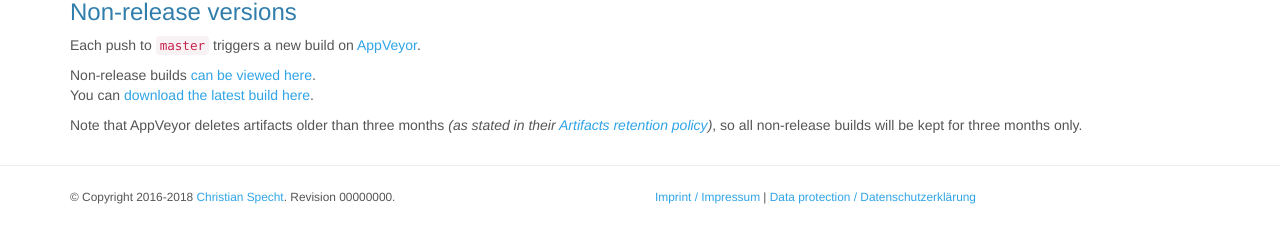
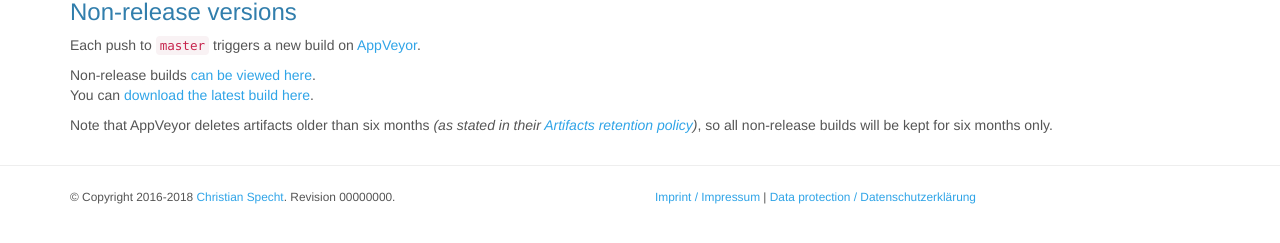
Before and after one commit to christianspecht/scm-backup-site, a Jekyll site: the page built from downloads.md, in a window 1280 px wide. Shown: the part 367-610 px from the top of the page. Built offline with Jekyll 4.4.1, drawn with Linux system fonts in a browser that asks for light colours.

Commit message:
AppVeyor updated their retention policy

```diff
--- a/downloads.md
+++ b/downloads.md
@@ -22,4 +22,4 @@ Each push to `master` triggers a new build on [AppVeyor](https://appveyor.com/).
 Non-release builds [can be viewed here](https://ci.appveyor.com/project/ChristianSpecht/scm-backup/history).
 You can [download the latest build here](https://ci.appveyor.com/project/ChristianSpecht/scm-backup/build/artifacts).
 
-Note that AppVeyor deletes artifacts older than three months *(as stated in their [Artifacts retention policy](https://www.appveyor.com/blog/2018/05/24/artifacts-retention-policy/))*, so all non-release builds will be kept for three months only.
+Note that AppVeyor deletes artifacts older than six months *(as stated in their [Artifacts retention policy](https://www.appveyor.com/blog/2018/06/05/artifacts-retention-policy-update/))*, so all non-release builds will be kept for six months only.
```
